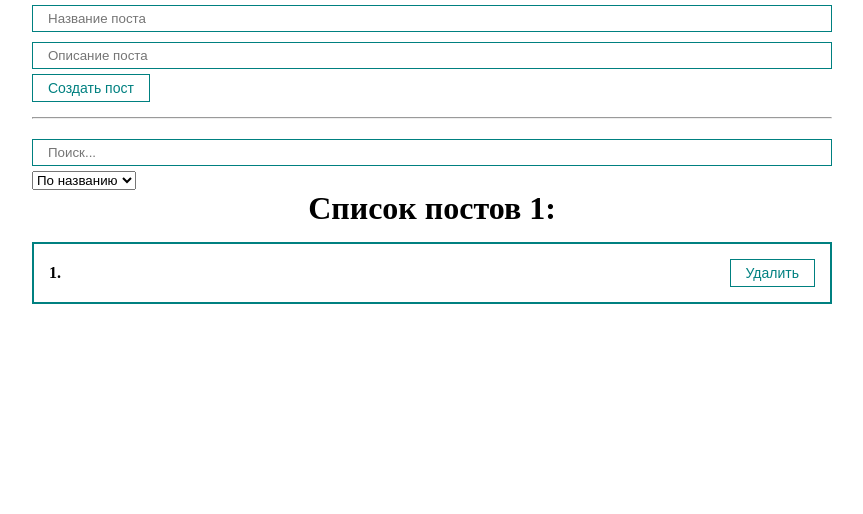
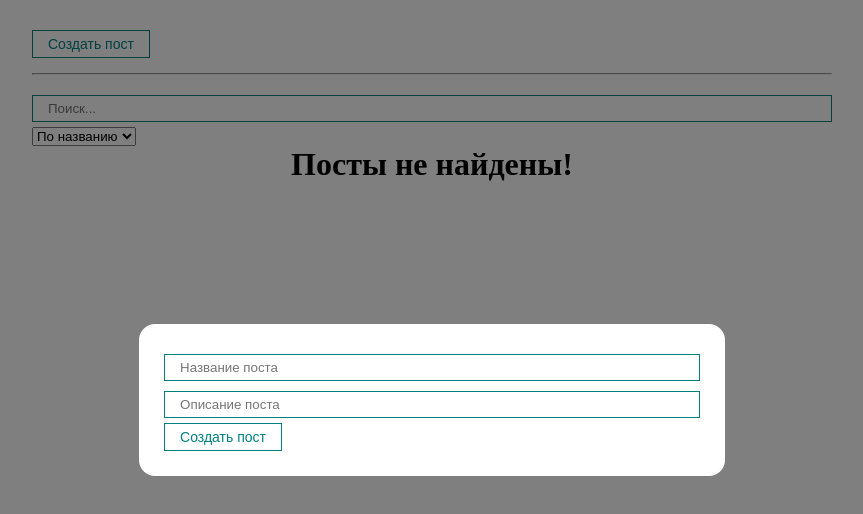
Before and after one commit to Araym51/react_basics, a React (Create React App) app: page / in a window 1280 px wide. Both pictures are taken after a click on the button "Создать пост". Shown: the top 514 px of the page, without its empty margins (208-1071 px from the left). Built offline with nearby package versions, Linux system fonts and the light colour scheme.

Commit message:
модальное окно 1:23:50

```diff
--- a/src/App.js
+++ b/src/App.js
@@ -3,11 +3,14 @@
 import PostList from "./components/PostList";
 import PostForm from "./components/PostForm";
 import PostFilter from "./components/PostFilter";
+import MyModal from "./components/UI/MyModal/MyModal";
+import MyButton from "./components/UI/button/MyButton";
 
 function App() {
 
     const [posts, setPosts] = useState([])
     const [filter, setFilter] = useState({sort: '', query: ''})
+    const [modal, setModal] = useState(false)
 
     const sortedPosts = useMemo(() => {
         console.log('!getSortedPosts!')
@@ -23,6 +26,7 @@
 
     const createPost = (newPost) => {
         setPosts([...posts, newPost])
+        setModal(false)
     }
 
     // получаем post из дочернего компонента
@@ -33,7 +37,12 @@
     return (
         <div className="App">
             {/*<Counter/>*/}
-            <PostForm create={createPost}/>
+            <MyButton style={{marginTop: 30}} onClick={() => setModal(true)}>
+                Создать пост
+            </MyButton>
+            <MyModal visible={modal} setVisible={setModal}>
+                <PostForm create={createPost}/>
+            </MyModal>
             <hr style={{margin: '15px 0'}}/>
             <PostFilter filter={filter} setFilter={setFilter}/>
             <PostList remove={removePost} posts={sortedAndSearchPosts} title="Список постов 1"/>
--- /dev/null
+++ b/src/components/UI/MyModal/MyModal.jsx
@@ -0,0 +1,20 @@
+import React from 'react';
+import cl from "./MyModal.module.css";
+
+const MyModal = ({children, visible, setVisible}) => {
+
+    const rootClasses = [cl.myModal]
+    if (visible) {
+        rootClasses.push(cl.active);
+    }
+
+    return (
+        <div className={rootClasses.join(' ')} onClick={() => setVisible(false)}>
+            <div className={cl.myModalContent} onClick={(e) => e.stopPropagation()}>
+                {children}
+            </div>
+        </div>
+    );
+};
+
+export default MyModal;
--- /dev/null
+++ b/src/components/UI/MyModal/MyModal.module.css
@@ -0,0 +1,22 @@
+.myModal {
+    position: fixed;
+    top: 0;
+    bottom: 0;
+    right: 0;
+    left: 0;
+    display: none;
+    background: rgba(0,0,0, 0.5);
+}
+
+.myModalContent {
+    padding: 25px;
+    background: white;
+    border-radius: 16px;
+    min-width: 250px;
+}
+
+.myModal.active {
+    display: flex;
+    justify-content: center;
+    align-items: center;
+}
```
